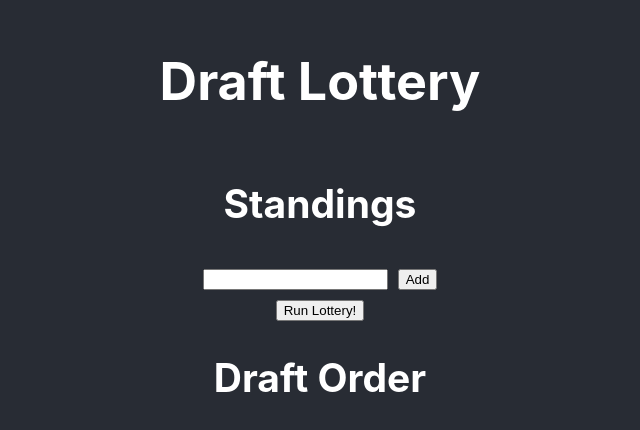
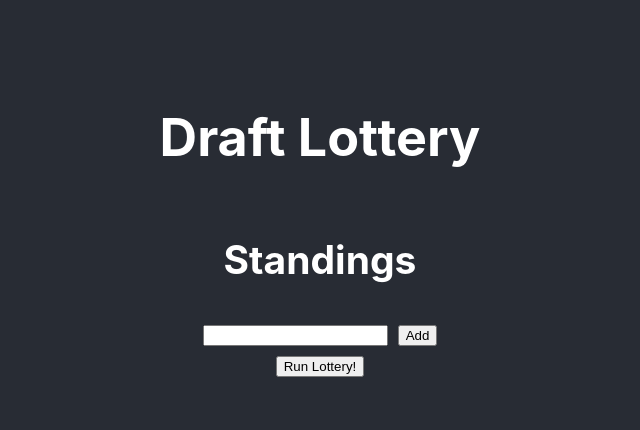
Before and after one commit to carterwcowan/DraftLottery, a React (Create React App) app: page / in a window 1280 px wide. Shown: the part 176-606 px from the top of the page, without its empty margins (320-960 px from the left). Built offline with nearby package versions, Linux system fonts and the light colour scheme.

Commit message:
hide how standings/draft order

```diff
--- a/src/components/lottery/lottery.js
+++ b/src/components/lottery/lottery.js
@@ -23,13 +23,41 @@ const ResultsList = ({ results }) => (
 
 const Result = ({ name }) => <li>{name}</li>;
 
+const LotteryView = props => {
+  const showResults = props.showResults;
+  const players = props.players;
+  const inputValue = props.inputValue;
+  const handleItemClick = props.handleItemClick;
+  const onChange = props.onChange;
+  const onClick = props.onClick;
+  const results = props.results;
+  if (!showResults) {
+    return (
+      <div className="add-players">
+        <h2>Standings</h2>
+        <PlayerList items={players} onItemClick={handleItemClick} />
+        <input type="text" value={inputValue} onChange={onChange} />
+        <button className="addPlayer" onClick={onClick}>
+          Add
+        </button>
+      </div>
+    );
+  }
+  return (
+    <div className="results">
+      <ResultsList results={results} />
+    </div>
+  );
+};
+
 class Lottery extends Component {
   constructor(props) {
     super(props);
     this.state = {
       inputValue: "",
       players: [],
-      results: []
+      results: [],
+      showResults: false
     };
     this.run = this.run.bind(this);
   }
@@ -45,7 +73,7 @@ class Lottery extends Component {
   run = () => {
     const draftOrder = this.getDraftOrder(this.state.players);
     this.state.results = draftOrder;
-    this.setState({ results: draftOrder });
+    this.setState({ results: draftOrder, showResults: true });
   };
 
   onChange = e => this.setState({ inputValue: e.target.value });
@@ -102,24 +130,27 @@ class Lottery extends Component {
   }
 
   render() {
-    const { players: players, inputValue, results: results } = this.state;
+    const {
+      players: players,
+      inputValue,
+      results: results,
+      showResults: showResults
+    } = this.state;
     return (
       <div className="lottery-container">
         <div className="lotter-wrapper">
-          <div className="add-players">
-            <h2>Standings</h2>
-            <PlayerList items={players} onItemClick={this.handleItemClick} />
-            <input type="text" value={inputValue} onChange={this.onChange} />
-            <button className="addPlayer" onClick={this.onClick}>
-              Add
-            </button>
-          </div>
           <div className="controls">
+            <LotteryView
+              showResults={showResults}
+              players={players}
+              inputValue={inputValue}
+              handleItemClick={this.handleItemClick}
+              onChange={this.onChange}
+              onClick={this.onClick}
+              results={results}
+            />
             <button onClick={this.run}>Run Lottery!</button>
           </div>
-        </div>
-        <div className="results">
-          <ResultsList results={results} />
         </div>
       </div>
     );
```
